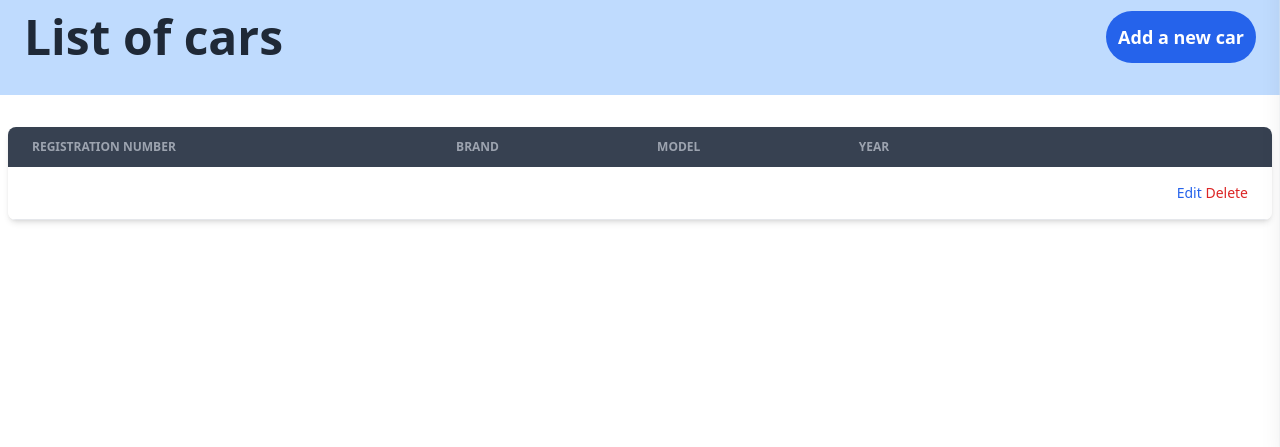
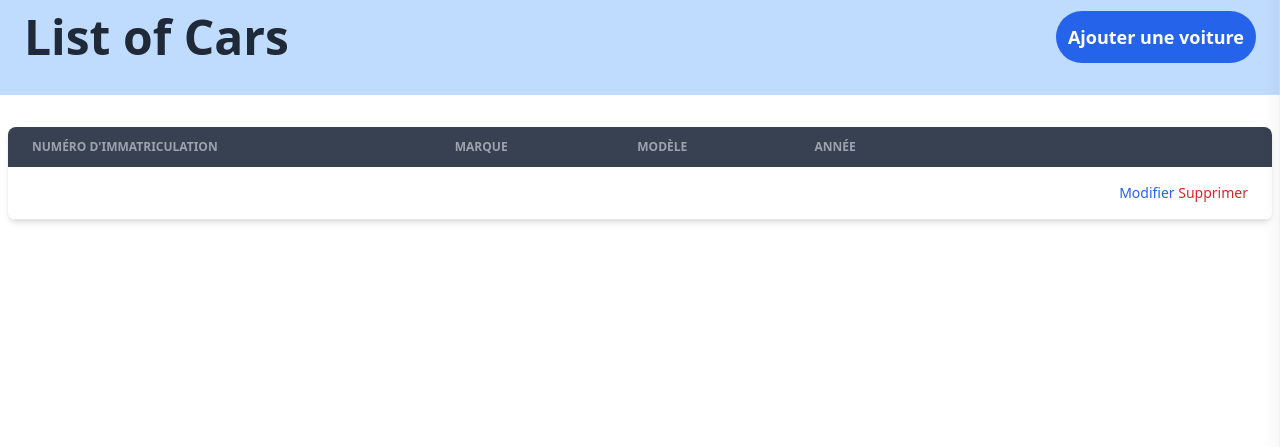
Before and after one commit to saalmahm/Car-Rental, a PHP site: page /pages/voitures.php in a window 1280 px wide. Shown: the part 353-800 px from the top of the page. Run offline with PHP 8.4, Linux system fonts and the light colour scheme; tables that the repository leaves empty or names only in its code hold one stand-in row (values such as "Sample post"); data that the repository does not hold is empty; some libraries are stand-ins or nearby versions.

Commit message:
Refait la page voitures : changer la methode de pdo a mysqli

```diff
--- a/pages/contrats.php
+++ b/pages/contrats.php
@@ -38,7 +38,7 @@
         <div id="sidebar"
             class="shadow-xl fixed top-0 right-0 w-1/3 h-full bg-gray-200  z-50 transform translate-x-full duration-300 ">
             <div class="flex justify-end p-4">
-                <button id="close-sidebar" class=" text-3xl">×</button>
+                <button id="close-sidebar" class=" text-3xl">X</button>
             </div>
             <div class="flex flex-col items-center space-y-4 text-white">
                 <a href="/pages/voitures.php" class="text-black text-lg">Cars</a>
--- a/pages/voitures.php
+++ b/pages/voitures.php
@@ -4,30 +4,55 @@
 $username = 'root';
 $password = 'hamdi';
 
- try {
-     $pdo = new PDO("mysql:host=$host;dbname=$dbname", $username, $password);
-    //  $pdo->setAttribute(PDO::ATTR_ERRMODE, PDO::ERRMODE_EXCEPTION);
- } catch (PDOException $e) {
-     echo "Erreur de connexion : " . $e->getMessage();
+$conn = mysqli_connect($host, $username, $password, $dbname);
+
+if(!$conn) {
+    die("connection failed". mysqli_connect_error());
+}
+
+if ($_SERVER['REQUEST_METHOD'] === 'POST') {
+    $NumImmatriculation = $_POST['NumImmatriculation'] ?? '';
+    $Marque = $_POST['Marque'] ?? '';
+    $Modele = $_POST['Modele'] ?? '';
+    $Annee = $_POST['Annee'] ?? '';
+
+    if (empty($NumImmatriculation) || empty($Marque) || empty($Modele) || empty($Annee)) {
+        echo "Tous les champs doivent être remplis.";
+    } else {
+            $sqlInsert = "INSERT INTO Voitures (NumImmatriculation, Marque, Modele, Annee)
+                          VALUES (?, ?, ?, ?)";
+
+            $params = array($NumImmatriculation, $Marque, $Modele, $Annee);
+            $stmtInsert = $conn->prepare($sqlInsert);
+            $stmtInsert->execute($params);
+
+            $NumImmatriculation = "";
+            $Marque = "";
+            $Modele = "";
+            $Annee = "";
+            header('location:voitures.php');
+            echo "Voiture ajoutée avec succès.";
 
     }
+}
+
 $sql = "SELECT * FROM Voitures";
-$stmt = $pdo->prepare($sql);
-$stmt->execute();
+$voitures = mysqli_query($conn, $sql);
 
-$voitures = $stmt->fetchAll(PDO::FETCH_ASSOC);
+$voitures->fetch_assoc();
 ?>
+
 <!DOCTYPE html>
-<html lang="en">
+<html lang="fr">
 
 <head>
     <meta charset="UTF-8">
     <meta name="viewport" content="width=device-width, initial-scale=1.0">
-    <title>car rental</title>
+    <title>Location de Voitures</title>
     <script src="https://cdn.tailwindcss.com"></script>
 </head>
 
-<body >
+<body>
     <header class="flex justify-between p-4">
         <a href="/index.html" id="cars">
             <img src="/images/cars.gif" alt="">
@@ -36,9 +61,9 @@
             <img src="/images/menu.png" alt="Menu">
         </div>
         <div id="sidebar"
-            class="shadow-xl fixed top-0 right-0 w-1/3 h-full bg-gray-200  z-50 transform translate-x-full duration-300 ">
+            class="shadow-xl fixed top-0 right-0 w-1/3 h-full bg-gray-200 z-50 transform translate-x-full duration-300">
             <div class="flex justify-end p-4">
-                <button id="close-sidebar" class=" text-3xl">X</button>
+                <button id="close-sidebar" class="text-3xl">X</button>
             </div>
             <div class="flex flex-col items-center space-y-4 text-white">
                 <a href="/pages/clients.php" class="text-black text-lg">Customers</a>
@@ -46,108 +71,87 @@
             </div>
         </div>
         <div class="hidden lg:flex justify-center space-x-4">
-            <ul class="flex items-center text-sm font-medium text-gray-400 mb-0 ">
-                <li>
-                    <a href="/pages/clients.php" class="hover:underline me-4 md:me-6">Customers</a>
-                </li>
-                <li>
-                    <a href="/pages/contrats.php" class="hover:underline me-4 md:me-6">Contracts</a>
-                </li>
+            <ul class="flex items-center text-sm font-medium text-gray-400 mb-0">
+                <li><a href="/pages/clients.php" class="hover:underline me-4 md:me-6">Customers</a></li>
+                <li><a href="/pages/contrats.php" class="hover:underline me-4 md:me-6">Contracts</a></li>
             </ul>
         </div>
     </header>
 
-
     <section class="bg-blue-200 py-8 relative">
         <div class="px-6 flex items-center justify-between">
-        <h1 class="text-4xl sm:text-5xl font-bold text-gray-800 mb-0">List of cars</h1>
-        <button  id="addCar" class="bg-blue-600 text-white py-3 px-3 rounded-full font-semibold text-lg hover:bg-blue-700 transition-colors duration-300">
-            Add a new car
+            <h1 class="text-4xl sm:text-5xl font-bold text-gray-800 mb-0">List of Cars </h1>
+            <button id="addCar" class="bg-blue-600 text-white py-3 px-3 rounded-full font-semibold text-lg hover:bg-blue-700 transition-colors duration-300">
+                Ajouter une voiture
             </button>
         </div>
-
+    </section>
 
     <div id="modalAdd" class="hidden fixed inset-0 bg-gray-900 bg-opacity-60 flex items-center justify-center z-50">
-  <form class="max-w-sm mx-auto bg-white p-10 rounded-lg">
+        <form method="POST" class="max-w-sm mx-auto bg-white p-10 rounded-lg">
             <div class="mb-2">
-      <label for="Resistration " class="block mb-2 text-sm font-medium ">Resistration number</label>
-      <input type="text" id="Resistration" class="border bg-gray-200 p-2 rounded-md" required />
+                <label for="NumImmatriculation" class="block mb-2 text-sm font-medium">Numéro d'immatriculation</label>
+                <input type="text" id="NumImmatriculation" name="NumImmatriculation" class="border bg-gray-200 p-2 rounded-md" required />
             </div>
             <div class="mb-5">
-    <label for="Marque " class="block mb-2 text-sm font-medium ">brand</label>
-    <input type="text" id="Marque" class="border bg-gray-200 p-2 rounded-md" required />
+                <label for="Marque" class="block mb-2 text-sm font-medium">Marque</label>
+                <input type="text" id="Marque" name="Marque" class="border bg-gray-200 p-2 rounded-md" required />
             </div>
             <div class="mb-5">
-    <label for="model " class="block mb-2 text-sm font-medium ">model</label>
-    <input type="text" id="model" class="border bg-gray-200 p-2 rounded-md" required />
+                <label for="Modele" class="block mb-2 text-sm font-medium">Modèle</label>
+                <input type="text" id="Modele" name="Modele" class="border bg-gray-200 p-2 rounded-md" required />
             </div>
             <div class="mb-5">
-    <label for="year " class="block mb-2 text-sm font-medium ">year</label>
-    <input type="number" id="year" class="border bg-gray-200 p-2 rounded-md" required />
+                <label for="Annee" class="block mb-2 text-sm font-medium">Année</label>
+                <input type="number" id="Annee" name="Annee" class="border bg-gray-200 p-2 rounded-md" required />
             </div>
-    <button type="submit" class="text-white bg-blue-700 hover:bg-blue-800 focus:ring-4 focus:outline-none focus:ring-blue-300 font-medium rounded-lg text-sm w-full sm:w-auto px-5 py-2.5 text-center dark:bg-blue-600 dark:hover:bg-blue-700 dark:focus:ring-blue-800">Add</button>
-    <button id="canceladd" class="text-white bg-blue-700 hover:bg-blue-800 focus:ring-4 focus:outline-none focus:ring-blue-300 font-medium rounded-lg text-sm w-full sm:w-auto px-5 py-2.5 text-center dark:bg-blue-600 dark:hover:bg-blue-700 dark:focus:ring-blue-800">Cancel</button>
+            <button type="submit" class="text-white bg-blue-700 hover:bg-blue-800 focus:ring-4 focus:outline-none focus:ring-blue-300 font-medium rounded-lg text-sm w-full sm:w-auto px-5 py-2.5 text-center">
+                Ajouter
+            </button>
+            <button id="cancelAdd" type="button" class="text-white bg-blue-700 hover:bg-blue-800 focus:ring-4 focus:outline-none focus:ring-blue-300 font-medium rounded-lg text-sm w-full sm:w-auto px-5 py-2.5 text-center">
+                Annuler
+            </button>
         </form>
     </div>
-
-
-</section>
 
     <div class="relative overflow-x-auto shadow-md sm:rounded-lg mx-2 my-8">
         <table class="w-full text-sm text-left text-gray-400">
             <thead class="text-xs uppercase bg-gray-50 bg-gray-700 text-gray-400">
                 <tr>
+                    <th scope="col" class="px-6 py-3">Numéro d'immatriculation</th>
+                    <th scope="col" class="px-6 py-3">Marque</th>
+                    <th scope="col" class="px-6 py-3">Modèle</th>
+                    <th scope="col" class="px-6 py-3">Année</th>
                     <th scope="col" class="px-6 py-3">
-                    Registration number                       </th>
-                <th scope="col" class="px-6 py-3">
-                    brand
-                </th>
-                <th scope="col" class="px-6 py-3">
-                    model
-                </th>
-                <th scope="col" class="px-6 py-3">
-                    year
-                </th>
-                <th scope="col" class="px-6 py-3">
-                    <span class="sr-only">Edit</span>
-                    <span class="sr-only">Delete</span>
-
+                        <span class="sr-only">Modifier</span>
+                        <span class="sr-only">Supprimer</span>
                     </th>
                 </tr>
             </thead>
             <tbody>
                 <?php foreach ($voitures as $voiture): ?>
                     <tr class="bg-white border-b dark:bg-gray-800 dark:border-gray-700 hover:bg-gray-50 dark:hover:bg-gray-600">
-        <th scope="row" class="px-6 py-4 font-medium text-gray-900 whitespace-nowrap dark:text-white">
-        <?php echo ($voiture['NumImmatriculation']); ?>
-        </th>
-        <td class="px-6 py-4">
-        <?php echo ($voiture['Marque']); ?>
-        </td>
-        <td class="px-6 py-4">
-        <?php echo ($voiture['Modele']); ?>
-        </td>
-        <td class="px-6 py-4">
-        <?php echo ($voiture['Annee']); ?>
-        </td>
+                        <td class="px-6 py-4"><?php echo $voiture['NumImmatriculation']; ?></td>
+                        <td class="px-6 py-4"><?php echo $voiture['Marque']; ?></td>
+                        <td class="px-6 py-4"><?php echo $voiture['Modele']; ?></td>
+                        <td class="px-6 py-4"><?php echo $voiture['Annee']; ?></td>
                         <td class="px-6 py-4 text-right">
-            <a href="#" class="font-medium text-blue-600 dark:text-blue-500 hover:underline">Edit  </a>
-            <a href="#" class="font-medium text-red-600 dark:text-red-500 hover:underline">Delete</a>
-
+                            <a href="#" class="font-medium text-blue-600 dark:text-blue-500 hover:underline">Modifier</a>
+                            <a href="#" class="font-medium text-red-600 dark:text-red-500 hover:underline">Supprimer</a>
                         </td>
                     </tr>
                 <?php endforeach; ?>
             </tbody>
-
         </table>
     </div>
+
     <script>
         const menu = document.getElementById("burger-icon");
         const sidebar = document.getElementById("sidebar");
         const closeSidebar = document.getElementById("close-sidebar");
-        const addCar=document.getElementById("addCar");
-        const addmodal =document.getElementById("modalAdd");
-        const cancel=document.getElementById("canceladd");
+        const addCar = document.getElementById("addCar");
+        const addmodal = document.getElementById("modalAdd");
+        const cancel = document.getElementById("cancelAdd");
 
         menu.addEventListener("click", () => {
             sidebar.classList.remove("translate-x-full");
@@ -159,12 +163,13 @@
             sidebar.classList.remove("translate-x-0");
         });
 
-        addCar.addEventListener("click",()=>{
+        addCar.addEventListener("click", () => {
             addmodal.classList.toggle("hidden");
-        })
-        cancel.addEventListener("click",()=>{
+        });
+
+        cancel.addEventListener("click", () => {
             addmodal.classList.toggle("hidden");
-        })
+        });
     </script>
 </body>
 </html>
```
Lines whose indentation alone changed are shown as unchanged.
